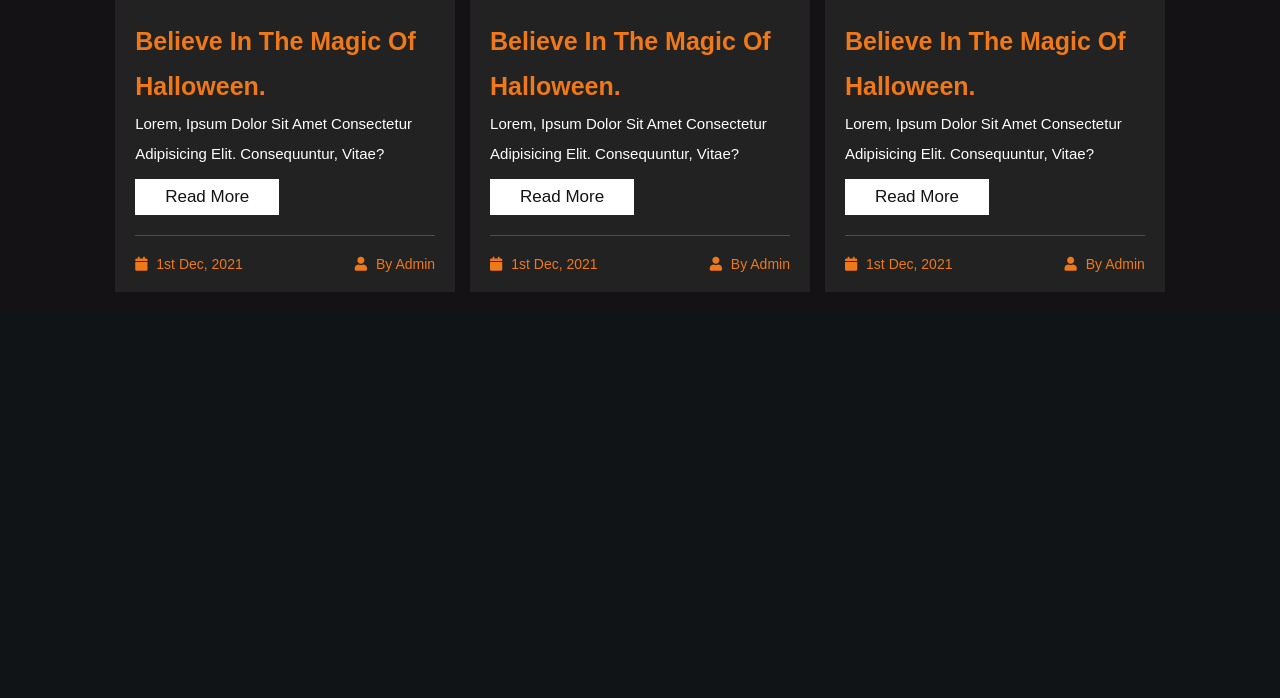
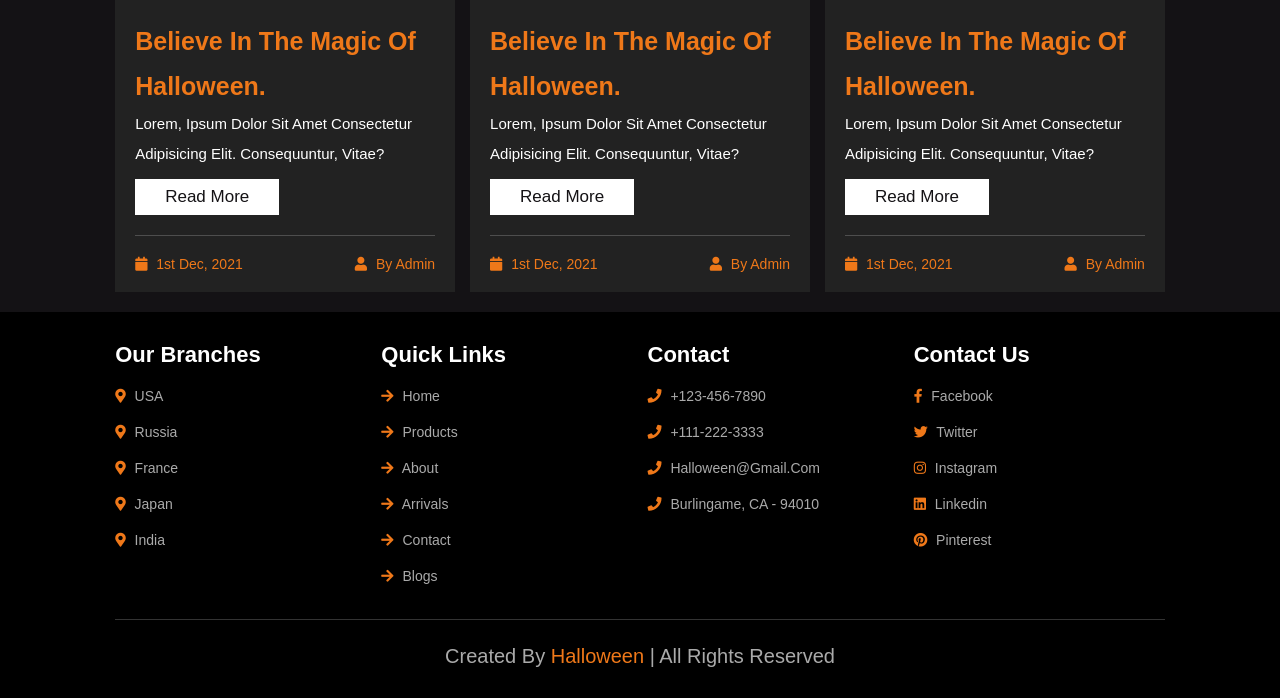
Before and after one commit to ahernandezz/responsive-websites, a PHP site: page / in a window 1280 px wide. Shown: the part 3885-4583 px from the top of the page. Before the commit the page ends 4177 px from the top, so only its background shows below. Run offline with PHP 8.4, Linux system fonts and the light colour scheme; some web fonts are replaced.

Commit message:
footer-section/quick-links

```diff
--- a/halloween/css/halloween.css
+++ b/halloween/css/halloween.css
@@ -512,6 +512,51 @@ section {
 .blogs .box-container .box .content .icons a i {
   padding-right: 0.5rem;
 }
+
+/* FOOTER CSS START HERE */
+
+.footer {
+  background: #000;
+}
+.footer .box-container {
+  display: grid;
+  grid-template-columns: repeat(auto-fit, minmax(25rem, 1fr));
+  gap: 1.5rem;
+}
+.footer .box-container .box h3 {
+  font-size: 2.2rem;
+  color: #fff;
+  padding: 1rem 0;
+}
+.footer .box-container .box a {
+  font-size: 1.4rem;
+  color: #aaa;
+  padding: 1rem 0;
+  display: block;
+}
+.footer .box-container .box a:hover {
+  color: var(--main-color);
+}
+.footer .box-container .box i {
+  padding-right: 0.5rem;
+  color: var(--main-color);
+}
+.footer .box-container .box a:hover i {
+  padding-right: 2rem;
+  color: #fff;
+}
+.footer .credit {
+  padding: 1rem;
+  padding-top: 2.5rem;
+  margin-top: 2.5rem;
+  border-top: 0.1rem solid #fff3;
+  font-size: 2rem;
+  color: #aaa;
+  text-align: center;
+}
+.footer .credit span {
+  color: var(--main-color);
+}
 /*  */
 
 /*  */
--- a/index.html
+++ b/index.html
@@ -383,9 +383,58 @@
 
 
 
+    <!-- FOOTER SECTION STARTS HERE -->
+
+    <section class="footer" id="footer">
+        <div class="box-container">
+            <div class="box">
+                <h3>our branches</h3>
+                <a href="#"><i class="fas fa-map-marker-alt"></i> USA </a>
+                <a href="#"><i class="fas fa-map-marker-alt"></i> russia </a>
+                <a href="#"><i class="fas fa-map-marker-alt"></i> france </a>
+                <a href="#"><i class="fas fa-map-marker-alt"></i> japan </a>
+                <a href="#"><i class="fas fa-map-marker-alt"></i> india </a>
+            </div>
+
+            <div class="box">
+                <h3>quick links</h3>
+                <a href="#"><i class="fas fa-arrow-right"></i> home </a>
+                <a href="#"><i class="fas fa-arrow-right"></i> products </a>
+                <a href="#"><i class="fas fa-arrow-right"></i> about </a>
+                <a href="#"><i class="fas fa-arrow-right"></i> arrivals </a>
+                <a href="#"><i class="fas fa-arrow-right"></i> contact </a>
+                <a href="#"><i class="fas fa-arrow-right"></i> blogs </a>
+            </div>
+
+            <div class="box">
+                <h3>contact</h3>
+                <a href="#"><i class="fas fa-phone"></i> +123-456-7890</a>
+                <a href="#"><i class="fas fa-phone"></i> +111-222-3333</a>
+                <a href="#"><i class="fas fa-phone"></i> halloween@gmail.com </a>
+                <a href="#"><i class="fas fa-phone"></i> Burlingame, CA - 94010 </a>
+            </div>
+
+            <div class="box">
+                <h3>contact us</h3>
+                <a href="#"><i class="fab fa-facebook-f"></i> facebook </a>
+                <a href="#"><i class="fab fa-twitter"></i> twitter </a>
+                <a href="#"><i class="fab fa-instagram"></i> instagram </a>
+                <a href="#"><i class="fab fa-linkedin"></i> linkedin </a>
+                <a href="#"><i class="fab fa-pinterest"></i> pinterest </a>
+            </div>
+        </div>
+        <div class="credit">
+            created by <span>halloween</span> | all rights reserved
+        </div>
+    </section>
+    <!-- FOOTER SECTION ENDS HERE -->
 
 
-<!-- 46:25 -->
+
+
+
+
+<!-- 55:36 -->
 
     <!-- js for auto slider -->
     <script src="https://unpkg.com/swiper@7/swiper-bundle.min.js"></script>
```
